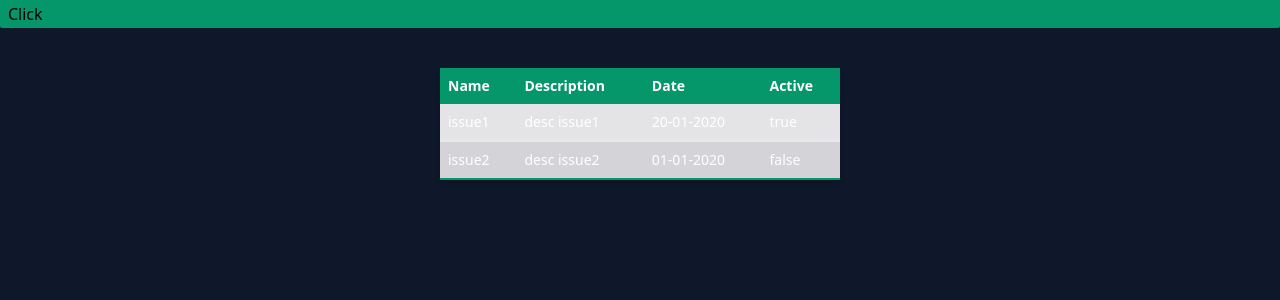
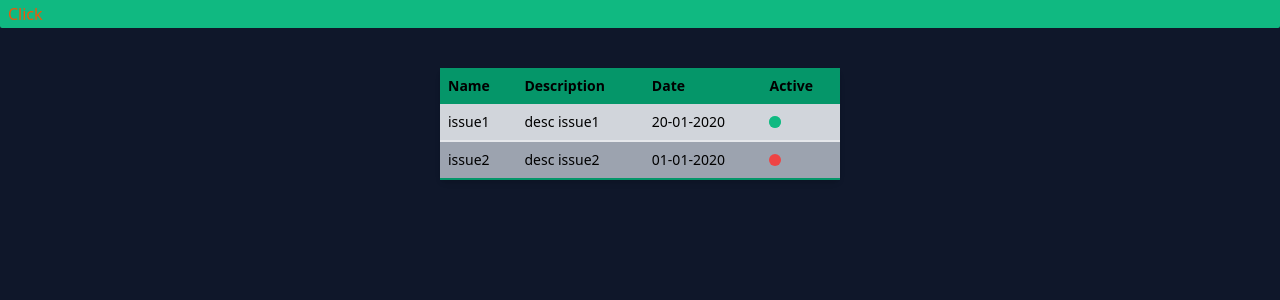
Before and after one commit to seculiraul/issueTracking, an Angular app: page /list in a window 1280 px wide. Shown: the top 300 px of the page. Built offline with nearby package versions, Linux system fonts and the light colour scheme.

Commit message:
Some Styling Changes

```diff
--- a/src/app/components/issue-list/issue-list.component.html
+++ b/src/app/components/issue-list/issue-list.component.html
@@ -3,7 +3,7 @@
     class="border-collapse my-2 text-sm min-w-[400px] rounded-md shadow-md"
   >
     <thead>
-      <tr class="text-left text-white bg-emerald-600 font-bold">
+      <tr class="text-left text-black bg-emerald-600 font-bold">
         <th class="p-2">Name</th>
         <th class="p-2">Description</th>
         <th class="p-2">Date</th>
@@ -13,12 +13,30 @@
     <tbody>
       @for(issue of issues; track issue) {
       <tr
-        class="border-b-2 bg-zinc-300 odd:bg-zinc-200 last-of-type:border-emerald-600"
+        class="border-b-2 text-black bg-gray-400 odd:bg-gray-300 last-of-type:border-emerald-600"
       >
         <td class="p-2">{{ issue?.name }}</td>
         <td class="p-2">{{ issue?.desc }}</td>
         <td class="p-2">{{ issue?.date }}</td>
-        <td class="p-2">{{ issue?.active }}</td>
+        <td class="p-2">
+          @if(issue?.active) {
+
+          <span class="relative flex h-3 w-3">
+            <span
+              class="animate-ping absolute inline-flex h-full w-full rounded-full bg-emerald-400 opacity-75"
+            ></span>
+            <span
+              class="relative inline-flex rounded-full h-3 w-3 bg-emerald-500"
+            ></span>
+          </span>
+          } @else {
+          <span class="relative flex h-3 w-3">
+            <span
+              class="relative inline-flex rounded-full h-3 w-3 bg-red-500"
+            ></span>
+          </span>
+          }
+        </td>
       </tr>
       }
     </tbody>
--- a/src/app/components/new-issue/new-issue.component.html
+++ b/src/app/components/new-issue/new-issue.component.html
@@ -1,35 +1,37 @@
-<p>new-issue works!</p>
 <div class="flex flex-row justify-center items-center mx-auto">
   <form [formGroup]="form">
-    <div class="flex flex-col gap-2 items-start">
-      <label for="name" class="">Issue name</label>
+    <div class="flex flex-col gap-2 items-start my-2">
+      <label for="name" class="text-white">Issue name</label>
       <input
         type="text"
         formControlName="name"
         id="name"
-        class="p-2 rounded-md border text-black border-emerald-700 bg-emerald-400 focus:bg-emerald-500 focus:outline focus:outline-emerald-700 duration-500"
+        class="p-2 rounded-md border border-emerald-700 bg-emerald-400 focus:bg-emerald-500 focus:outline focus:outline-emerald-700 duration-500"
       />
     </div>
-    <div class="flex flex-col gap-2 items-start">
-      <label for="description">Issue Description</label>
+    <div class="flex flex-col gap-2 items-start my-2">
+      <label for="description" class="text-white">Issue Description</label>
       <textarea
         formControlName="description"
         id="description"
-        class="p-2 rounded-md border text-black border-emerald-700 bg-emerald-400 focus:bg-emerald-500 focus:outline focus:outline-emerald-700 duration-500"
+        class="p-2 rounded-md border border-emerald-700 bg-emerald-400 focus:bg-emerald-500 focus:outline focus:outline-emerald-700 duration-500"
       ></textarea>
     </div>
-    <div class="flex flex-col items-start">
-      <label>Date and hour</label>
+    <div class="flex flex-col gap-2 items-start my-2">
+      <label class="text-white">Date and hour</label>
       <div class="flex flex-row gap-2">
         <input
           type="date"
-          class="p-2 mb-2 rounded-md border text-black border-emerald-700 bg-emerald-400 focus:bg-emerald-500 focus:outline focus:outline-emerald-700 duration-500"
+          class="p-2 mb-2 rounded-md border border-emerald-700 bg-emerald-400 focus:bg-emerald-500 focus:outline focus:outline-emerald-700 duration-500"
         />
         <input
           type="time"
-          class="mb-2 p-2 mb-2 rounded-md border text-black border-emerald-700 bg-emerald-400 focus:bg-emerald-500 focus:outline focus:outline-emerald-700 duration-500"
+          class="mb-2 p-2 rounded-md border border-emerald-700 bg-emerald-400 focus:bg-emerald-500 focus:outline focus:outline-emerald-700 duration-500"
         />
       </div>
     </div>
+    <button class="p-2 bg-gray-400 rounded-md hover:bg-gray-500 duration-300">
+      Create Issue
+    </button>
   </form>
 </div>
--- a/src/app/components/sidebar/sidebar.component.html
+++ b/src/app/components/sidebar/sidebar.component.html
@@ -1,11 +1,11 @@
 <div class="relative">
   <div
-    class="flex flex-row p-2 text-black rounded-b-sm justify-start items-center h-7 w-full bg-emerald-600"
+    class="flex flex-row p-2 text-black rounded-b-sm justify-start items-center h-7 w-full bg-emerald-500"
   >
-    <label (click)="onClick()">Click</label>
+    <label class="text-orange-600" (click)="onClick()">Click</label>
   </div>
   <div
-    class="fixed flex flex-col rounded-md inset-y-0 left-[-100%] lg:w-[200px] md:w-[150px] w-32 bg-emerald-400 duration-700"
+    class="fixed flex flex-col rounded-md inset-y-0 left-[-100%] lg:w-[200px] md:w-[150px] w-32 bg-emerald-500 duration-700"
     [ngClass]="{ 'left-[0%]': active }"
   >
     <div class="flex flex-row justify-end px-4 mt-6">
--- a/src/styles.scss
+++ b/src/styles.scss
@@ -16,5 +16,5 @@ body {
   margin: 0;
   padding: 0;
   background-color: #0f172a;
-  color: white;
+  color: black;
 }
```
